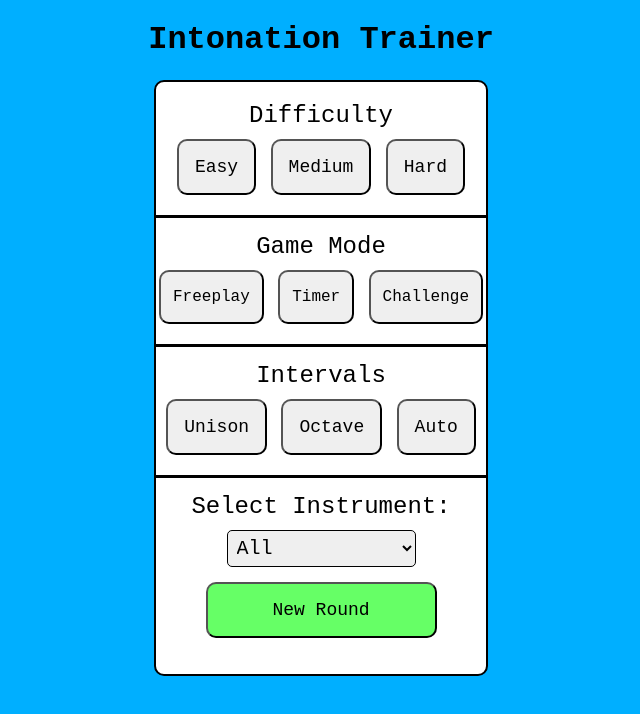
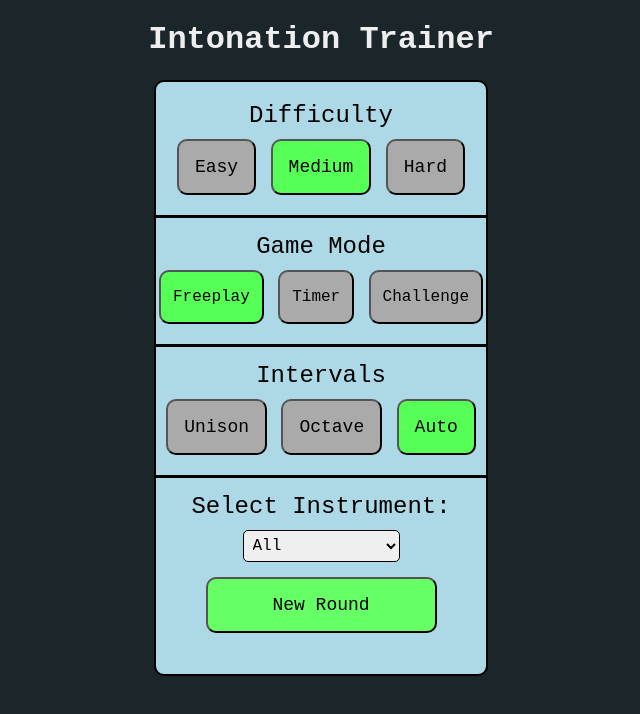
Before and after one commit to sirlukamu/intonation-trainer, a plain HTML site: page gamemode5.html in a window 1280 px wide. Both pictures are taken after a click on the button "Options". Shown: the whole page, without its empty margins (319-959 px from the left). Drawn offline with Linux system fonts and the light colour scheme.

Commit message:
button colors

```diff
--- a/gamemode5.html
+++ b/gamemode5.html
@@ -19,10 +19,13 @@
 	body {
 	    font-family: "Lucidia Console", monospace;
 	    height: 100vh;
-  	    background: #00afff;
+  	    background: #1b262b;
 	    overflow: hidden;
 	    margin: 0;
 	    padding: 0;
+	}
+	h1 {
+	    color: #eee;
 	}
 	button {
 	    padding: 16px;
@@ -49,7 +52,7 @@
 	    border-radius: 10px;
 	    width: 330px;
 	    height: 592px;
-	    background: white;
+	    background: lightblue;
 	}
 	.startbuttons {
 	    width: 90%;
@@ -141,7 +144,7 @@
 	}
 	select {
 	    font-family: "Lucidia Console", monospace;
-	    font-size: 20px;
+	    font-size: 16px;
 	    padding: 5px;
 	    border: solid black 1px;
 	    border-radius: 5px;
@@ -202,6 +205,24 @@
 	}
 	.topscore {
 	    border-bottom: solid;
+	}
+	.difficultyButtons {
+	    background: #aaa
+	}
+	#mediumButton {
+	    background: #5f5
+	}
+	.gamemodeButtons {
+	    background: #aaa
+	}
+	#freeplayButton {
+	    background: #5f5
+	}
+	.intervalButtons {
+	    background: #aaa
+	}
+	#autoInterval {
+	    background: #5f5
 	}
 
     </style>
@@ -275,32 +296,30 @@
 		<button id="optionsButton" class="gamebutton">Options</button>
 	    </div>
 	</div>
-
 <!-- ||-----------------------Menu Screen UI----------------------------|| -->
-
 	<div id="menuScreen" class="hidden menu-screen">
 	    <div class="optiongroup">
-		<span>Difficulty</span>
-		<div class="buttonscontainer">
-		<button id="easyButton">Easy</button>
-		<button id="mediumButton">Medium</button>
-		<button id="hardButton">Hard</button>
-	 	</div>
+	    <span>Difficulty</span>
+	        <div class="buttonscontainer">
+		<button class="difficultyButtons" id="easyButton">Easy</button>
+		<button class="difficultyButtons" id="mediumButton">Medium</button>
+		<button class="difficultyButtons" id="hardButton">Hard</button>
+	        </div>
 	    </div>
 	    <div class="optiongroup">
 		<span>Game Mode</span>
 		<div class="buttonscontainer">
-		<button id="freeplayButton" class="smallertext">Freeplay</button>
-		<button id="timermodeButton" class="smallertext">Timer</button>
-		<button id="challengeButton" class="smallertext">Challenge</button>
+		<button id="freeplayButton" class="gamemodeButtons smallertext">Freeplay</button>
+		<button id="timermodeButton" class="gamemodeButtons smallertext">Timer</button>
+		<button id="challengeButton" class="gamemodeButtons smallertext">Challenge</button>
 		</div>
 	    </div>
 	    <div class="optiongroup">
 		<span>Intervals</span>
 		<div class="buttonscontainer">
-		<button id="unisonButton">Unison</button>
-		<button id="octaveButton">Octave</button>
-		<button id="autoInterval">Auto</button>
+		<button class="intervalButtons" id="unisonButton">Unison</button>
+		<button class="intervalButtons" id="octaveButton">Octave</button>
+		<button class="intervalButtons" id="autoInterval">Auto</button>
 		</div>
 	    </div>
 	    <div class="optiongroup">
@@ -773,19 +792,34 @@
 	let difficulty = difficulties[1];
 	let rememberDifficulty = difficulties[1];
 
+	const difficultyButtons = document.querySelectorAll(".difficultyButtons");
+	const gamemodeButtons = document.querySelectorAll(".gamemodeButtons");
+	const intervalButtons = document.querySelectorAll(".intervalButtons");
+
+	function radioButton(button, group) {
+	    group.forEach((object) => {
+		object.style.backgroundColor = "#aaa";
+
+	    });
+	    button.style.backgroundColor = "#5f5";
+	}
+
 	easyButton.addEventListener('click', () => {
+	    radioButton(easyButton, difficultyButtons);
 	    difficulty = difficulties[0];
 	    rememberDifficulty = difficulties[0];
 	    requireNextRound = true;
 	    backButton.innerHTML = "New Round";
 	});
 	mediumButton.addEventListener('click', () => {
+	    radioButton(mediumButton, difficultyButtons);
 	    difficulty = difficulties[1];
 	    rememberDifficulty = difficulties[1];
 	    requireNextRound = true;
 	    backButton.innerHTML = "New Round";
 	});
 	hardButton.addEventListener('click', () => {
+	    radioButton(hardButton, difficultyButtons);
 	    difficulty = difficulties[2];
 	    rememberDifficulty = difficulties[2];
 	    requireNextRound = true;
@@ -811,6 +845,7 @@
 	}
 	freeplayButton.addEventListener('click', () => {
 	    if (gamemode !== "freeplay") {
+		radioButton(freeplayButton, gamemodeButtons);
 	    	gamemode = "freeplay";
 		gamemodeText.innerHTML = "Free Play";
 		pauseButton.innerHTML = "Finish";
@@ -826,6 +861,7 @@
 	});
 	timermodeButton.addEventListener('click', () => {
 	    if (gamemode !== "timermode") {
+		radioButton(timermodeButton, gamemodeButtons);
 		gamemode = "timermode";
 		gamemodeText.innerHTML = "Timer";
 		pauseButton.innerHTML = "Restart";
@@ -843,6 +879,7 @@
 	let timerAmount = 60; // Used for Timer Gamemode
 	challengeButton.addEventListener('click', () => {
 	    if (gamemode !== "challenge") {
+		radioButton(challengeButton, gamemodeButtons);
 		gamemode = "challenge";
 		lives = 3;
 		gamemodeText.innerHTML = "Challenge";
@@ -855,22 +892,18 @@
 	    }
 	});
 	let lives = 3; // 3 for testing, change to 5 later?
-// The Pause button should maybe read "Finish" to bring the user to the results screen. Results screen can include information like "hardest difficulty reached", "percentage of correct answers", and maybe at some point use cookies to remember "high score" between sessions.
-
-// Results screen ideas: positive reinforcement statements! How many missed sharp versus flat, how many missed high versus low. Display settings, hardest difficulty reached,
-
-
-// I'm also thinking about using the START UI screen in this way: using cookies, the last settings are remembered (difficulty, gamemode, intervals, instrument selection) so that pushing "start" will automatically start the game with the last selected settings. Then, on the GAME CONTROLS UI, the "options" button will allow the user to pause and possibly reset their game with different settings. Just pushing "options" and not changing anything will effectively pause the game, allowing the user to push "back" without resetting anything, but changing any of the settings will trigger a "requireRestart" bool and "back" will reset the game with the new settings.
 
 
 // ----------- Select Intervals ---------
 
 	const intervals = ["unison", "octave", "auto"]
-	let interval = intervals[0];
+	let interval = intervals[2];
 
 	const unisonButton = document.getElementById("unisonButton");
 	unisonButton.addEventListener('click', () => {
 	    if (interval !== intervals[0]) {
+	    	backButton.innerHTML = "New Round";
+		radioButton(unisonButton, intervalButtons);
 		requireNextRound = true;
 	    	interval = intervals[0];
 	    }
@@ -879,6 +912,8 @@
 	const octaveButton = document.getElementById("octaveButton");
 	octaveButton.addEventListener('click', () => {
 	    if (interval !== intervals[1]) {
+	    	backButton.innerHTML = "New Round";
+		radioButton(octaveButton, intervalButtons);
 		requireNextRound = true;
 	    	interval = intervals[1];
 	    }
@@ -887,6 +922,8 @@
 	const autoInterval = document.getElementById("autoInterval");
 	autoInterval.addEventListener('click', () => {
 	    if (interval !== intervals[2]) {
+	    	backButton.innerHTML = "New Round";
+		radioButton(autoInterval, intervalButtons);
 		requireNextRound = true;
 	    	interval = intervals[2];
 	    }
```
